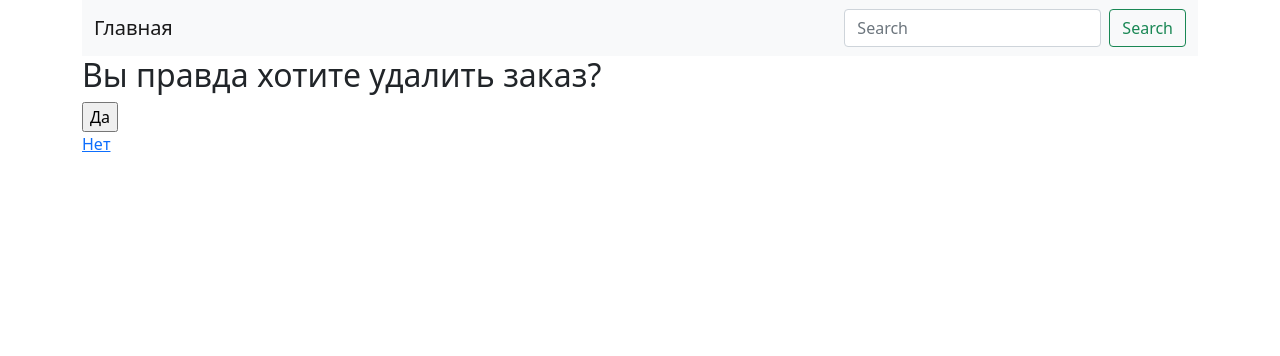
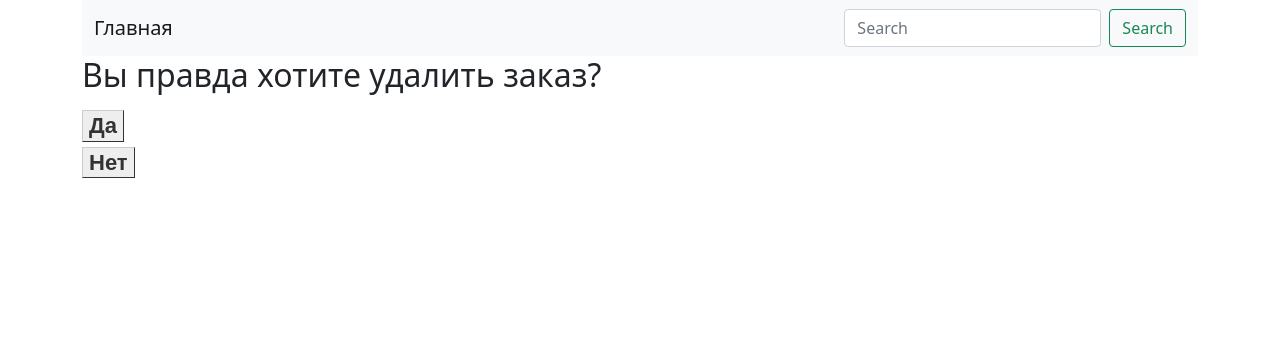
Before and after one commit to pythonDev161221/exam_6_kenenbaev_ormon, a Django app: page /delete/1 in a window 1280 px wide. Shown: the top 356 px of the page. Run offline with Django 4.2, Linux system fonts and the light colour scheme; data comes from the database, SQL or seed files in the repository.

Commit message:
add style.css and delete_order.html buttons styled

```diff
--- /dev/null
+++ b/guest_book/webapp/static/css/style.css
@@ -0,0 +1,11 @@
+.user_button {
+  font: bold 22px Arial;
+  text-decoration: none;
+  background-color: #EEEEEE;
+  color: #333333;
+  padding: 2px 6px 2px 6px;
+  border-top: 1px solid #CCCCCC;
+  border-right: 1px solid #333333;
+  border-bottom: 1px solid #333333;
+  border-left: 1px solid #CCCCCC;
+}
--- a/guest_book/webapp/templates/base.html
+++ b/guest_book/webapp/templates/base.html
@@ -1,3 +1,4 @@
+{% load static %}
 <!doctype html>
 <html lang="en">
 <head>
@@ -12,6 +13,7 @@
           crossorigin="anonymous">
     <link rel="stylesheet"
           href="https://cdnjs.cloudflare.com/ajax/libs/font-awesome/4.7.0/css/font-awesome.min.css">
+    <link rel="stylesheet" href="{% static "css/style.css" %}">
 </head>
 <body>
 <header class="container">
--- a/guest_book/webapp/templates/delete_order.html
+++ b/guest_book/webapp/templates/delete_order.html
@@ -12,7 +12,10 @@
 {% block content %}
     <form action="{% url "delete_view" customer.pk %}" method="post">
     {% csrf_token %}
-        <input type="submit" value="Да">
+        <input class="user_button my-2" type="submit" value="Да">
     </form>
-    <a href="{% url "index_view" %}">Нет</a>
+{#    <button class="user_button">#}
+    <a href="{% url "index_view"%}" class="user_button my-2" >Нет</a>
+{#    </button>#}
+
 {% endblock %}
```
